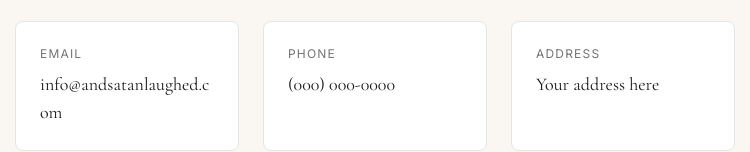
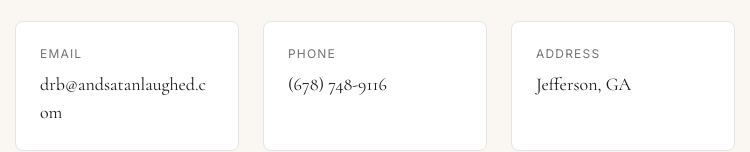
Before and after one commit to andsatanlaughed/website, a plain HTML site: page index.html in a window 1280 px wide. Shown: the part 811-963 px from the top of the page, 265-1015 px from the left. Drawn offline with nearby package versions, Linux system fonts and the light colour scheme.

Commit message:
webpage update

```diff
--- a/index.html
+++ b/index.html
@@ -72,19 +72,19 @@
       </div>
 
       <div class="grid sm:grid-cols-3 gap-6">
-        <a href="mailto:info@andsatanlaughed.com" class="group bg-white p-6 rounded-lg border border-neutral-200 hover:border-brand-red hover:shadow-md transition">
+        <a href="mailto:drb@andsatanlaughed.com" class="group bg-white p-6 rounded-lg border border-neutral-200 hover:border-brand-red hover:shadow-md transition">
           <div class="text-xs uppercase tracking-widest text-neutral-500 mb-2">Email</div>
-          <div class="font-serif text-lg text-brand-dark group-hover:text-brand-red break-words">info@andsatanlaughed.com</div>
+          <div class="font-serif text-lg text-brand-dark group-hover:text-brand-red break-words">drb@andsatanlaughed.com</div>
         </a>
 
         <a href="tel:+10000000000" class="group bg-white p-6 rounded-lg border border-neutral-200 hover:border-brand-red hover:shadow-md transition">
           <div class="text-xs uppercase tracking-widest text-neutral-500 mb-2">Phone</div>
-          <div class="font-serif text-lg text-brand-dark group-hover:text-brand-red">(000) 000-0000</div>
+          <div class="font-serif text-lg text-brand-dark group-hover:text-brand-red">(678) 748-9116</div>
         </a>
 
         <div class="bg-white p-6 rounded-lg border border-neutral-200">
           <div class="text-xs uppercase tracking-widest text-neutral-500 mb-2">Address</div>
-          <div class="font-serif text-lg text-brand-dark">Your address here</div>
+          <div class="font-serif text-lg text-brand-dark">Jefferson, GA</div>
         </div>
       </div>
     </section>
```
